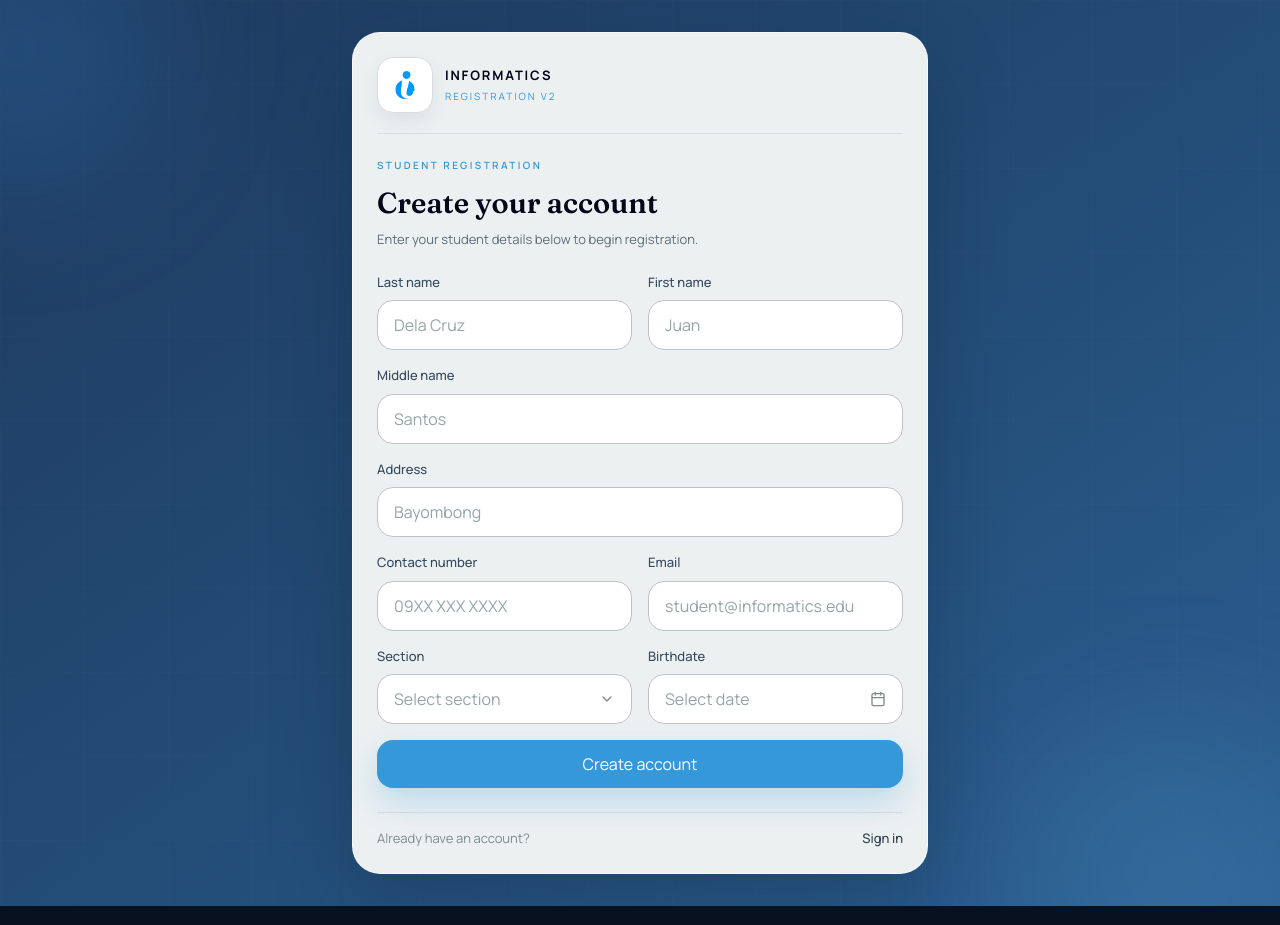
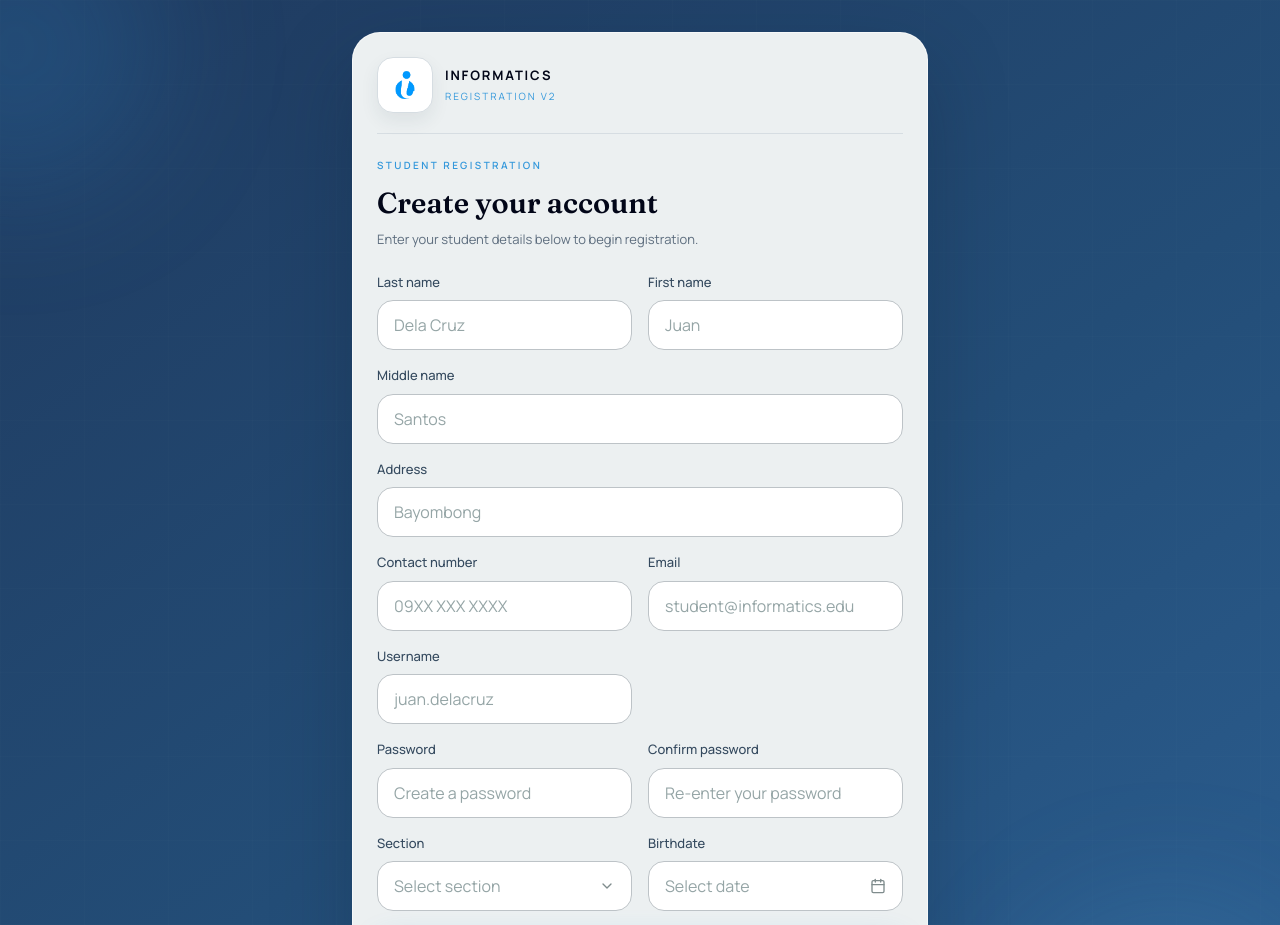
Before and after one commit to atong066/informatics, a React (Vite) app: page /register in a window 1280 px wide. Shown: the top 925 px of the page. Built offline with nearby package versions, Linux system fonts and the light colour scheme.

Commit message:
update reg

```diff
--- a/src/pages/Register.tsx
+++ b/src/pages/Register.tsx
@@ -20,6 +20,9 @@ type RegistrationForm = {
   address: string;
   contactNumber: string;
   email: string;
+  username: string;
+  password: string;
+  confirmPassword: string;
   section: string;
   birthdate: string;
 };
@@ -36,6 +39,9 @@ const initialForm: RegistrationForm = {
   address: '',
   contactNumber: '',
   email: '',
+  username: '',
+  password: '',
+  confirmPassword: '',
   section: '',
   birthdate: '',
 };
@@ -46,7 +52,7 @@ function Register() {
   const [successMessage, setSuccessMessage] = useState('');
 
   const registerMutation = useMutation({
-    mutationFn: async (payload: RegistrationForm) => {
+    mutationFn: async (payload: Omit<RegistrationForm, 'confirmPassword'>) => {
       const response = await fetch('/api/register', {
         method: 'POST',
         headers: {
@@ -61,7 +67,7 @@ function Register() {
       };
 
       if (!response.ok) {
-        const error = new Error(data.message || 'Registration failed') as RegistrationError;
+        const error = new Error(data.message || 'Account creation failed') as RegistrationError;
 
         if (data.errors) {
           error.fieldErrors = Object.fromEntries(
@@ -80,7 +86,7 @@ function Register() {
     onSuccess: (data) => {
       setForm(initialForm);
       setFieldErrors({});
-      setSuccessMessage(data.message ?? 'Registration saved successfully');
+      setSuccessMessage(data.message ?? 'User account created successfully');
     },
     onError: (error: RegistrationError) => {
       setFieldErrors(error.fieldErrors ?? {});
@@ -97,6 +103,9 @@ function Register() {
     setFieldErrors((current) => ({
       ...current,
       [name]: '',
+      ...(name === 'password' || name === 'confirmPassword'
+        ? { confirmPassword: '' }
+        : {}),
     }));
 
     setSuccessMessage('');
@@ -105,7 +114,26 @@ function Register() {
   function handleSubmit(event: FormEvent<HTMLFormElement>) {
     event.preventDefault();
     setSuccessMessage('');
-    registerMutation.mutate(form);
+
+    const nextFieldErrors: FieldErrors = {};
+
+    if (!form.confirmPassword.trim()) {
+      nextFieldErrors.confirmPassword = 'Confirm password is required';
+    } else if (form.password !== form.confirmPassword) {
+      nextFieldErrors.confirmPassword = 'Passwords do not match';
+    }
+
+    if (Object.keys(nextFieldErrors).length > 0) {
+      setFieldErrors((current) => ({
+        ...current,
+        ...nextFieldErrors,
+      }));
+      return;
+    }
+
+    const { confirmPassword, ...payload } = form;
+    void confirmPassword;
+    registerMutation.mutate(payload);
   }
 
   return (
@@ -296,6 +324,82 @@ function Register() {
             </div>
 
             <div className="grid gap-4 sm:grid-cols-2">
+              <label className="relative block">
+                <span className="mb-2 block text-[13px] font-medium text-[#34495e]">
+                  Username
+                </span>
+                {fieldErrors.username ? (
+                  <div className="pointer-events-none absolute -top-11 left-0 z-20 rounded-xl border border-red-200 bg-white px-3 py-2 text-[12px] font-medium text-red-500 shadow-[0_10px_24px_rgba(239,68,68,0.12)]">
+                    {fieldErrors.username}
+                    <span className="absolute left-4 top-full h-2 w-2 -translate-y-1/2 rotate-45 border-b border-r border-red-200 bg-white" />
+                  </div>
+                ) : null}
+                <input
+                  name="username"
+                  type="text"
+                  value={form.username}
+                  onChange={handleInputChange}
+                  placeholder="juan.delacruz"
+                  className={`w-full rounded-2xl border bg-white px-4 py-3 text-[15px] text-[#2c3e50] outline-none transition duration-200 placeholder:text-[#95a5a6] ${
+                    fieldErrors.username
+                      ? 'border-red-300 focus:border-red-400 focus:ring-4 focus:ring-red-100'
+                      : 'border-[#bdc3c7] focus:border-[#3498db] focus:ring-4 focus:ring-sky-100'
+                  }`}
+                />
+              </label>
+            </div>
+
+            <div className="grid gap-4 sm:grid-cols-2">
+              <label className="relative block">
+                <span className="mb-2 block text-[13px] font-medium text-[#34495e]">
+                  Password
+                </span>
+                {fieldErrors.password ? (
+                  <div className="pointer-events-none absolute -top-11 left-0 z-20 rounded-xl border border-red-200 bg-white px-3 py-2 text-[12px] font-medium text-red-500 shadow-[0_10px_24px_rgba(239,68,68,0.12)]">
+                    {fieldErrors.password}
+                    <span className="absolute left-4 top-full h-2 w-2 -translate-y-1/2 rotate-45 border-b border-r border-red-200 bg-white" />
+                  </div>
+                ) : null}
+                <input
+                  name="password"
+                  type="password"
+                  value={form.password}
+                  onChange={handleInputChange}
+                  placeholder="Create a password"
+                  className={`w-full rounded-2xl border bg-white px-4 py-3 text-[15px] text-[#2c3e50] outline-none transition duration-200 placeholder:text-[#95a5a6] ${
+                    fieldErrors.password
+                      ? 'border-red-300 focus:border-red-400 focus:ring-4 focus:ring-red-100'
+                      : 'border-[#bdc3c7] focus:border-[#3498db] focus:ring-4 focus:ring-sky-100'
+                  }`}
+                />
+              </label>
+
+              <label className="relative block">
+                <span className="mb-2 block text-[13px] font-medium text-[#34495e]">
+                  Confirm password
+                </span>
+                {fieldErrors.confirmPassword ? (
+                  <div className="pointer-events-none absolute -top-11 left-0 z-20 rounded-xl border border-red-200 bg-white px-3 py-2 text-[12px] font-medium text-red-500 shadow-[0_10px_24px_rgba(239,68,68,0.12)]">
+                    {fieldErrors.confirmPassword}
+                    <span className="absolute left-4 top-full h-2 w-2 -translate-y-1/2 rotate-45 border-b border-r border-red-200 bg-white" />
+                  </div>
+                ) : null}
+                <input
+                  name="confirmPassword"
+                  type="password"
+                  value={form.confirmPassword}
+                  onChange={handleInputChange}
+                  placeholder="Re-enter your password"
+                  className={`w-full rounded-2xl border bg-white px-4 py-3 text-[15px] text-[#2c3e50] outline-none transition duration-200 placeholder:text-[#95a5a6] ${
+                    fieldErrors.confirmPassword
+                      ? 'border-red-300 focus:border-red-400 focus:ring-4 focus:ring-red-100'
+                      : 'border-[#bdc3c7] focus:border-[#3498db] focus:ring-4 focus:ring-sky-100'
+                  }`}
+                />
+              </label>
+            </div>
+
+            <div className="grid gap-4 sm:grid-cols-2">
               <label className="block">
                 <span className="mb-2 block text-[13px] font-medium text-[#34495e]">
                   Section
```
